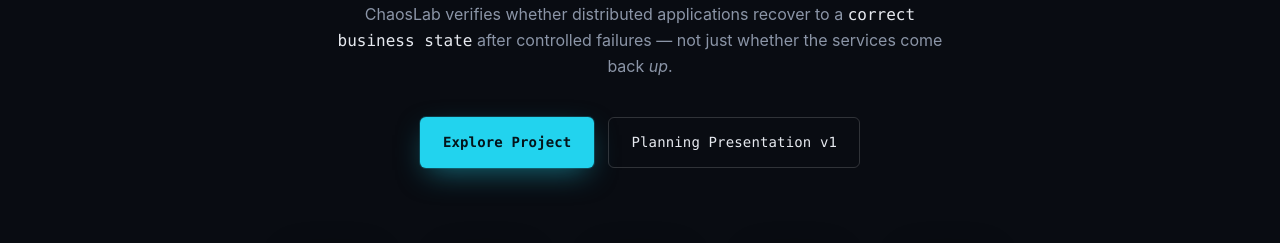
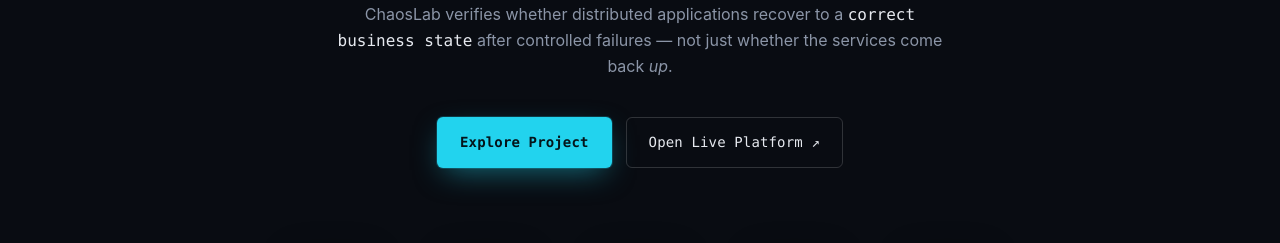
Before and after one commit to V0L1TUDE/ChaosLab, a website: page public/index.html in a window 1280 px wide. Shown: the part 414-657 px from the top of the page. Drawn offline with Linux system fonts and the light colour scheme.

Commit message:
Replace homepage Planning v1 button with link to the live platform
Co-Authored-By: Claude Sonnet 5.5 <noreply@anthropic.com>

```diff
--- a/public/index.html
+++ b/public/index.html
@@ -58,7 +58,7 @@
     </p>
     <div class="hero-actions">
       <a href="/ChaosLab/project/" class="btn btn-primary">Explore Project</a>
-      <a href="/ChaosLab/presentations/planning-v1/" class="btn btn-ghost">Planning Presentation v1</a>
+      <a href="https://54-208-210-204.sslip.io/#/" class="btn btn-ghost" target="_blank" rel="noopener noreferrer">Open Live Platform ↗</a>
     </div>
 
     <div class="pipeline reveal">
```
